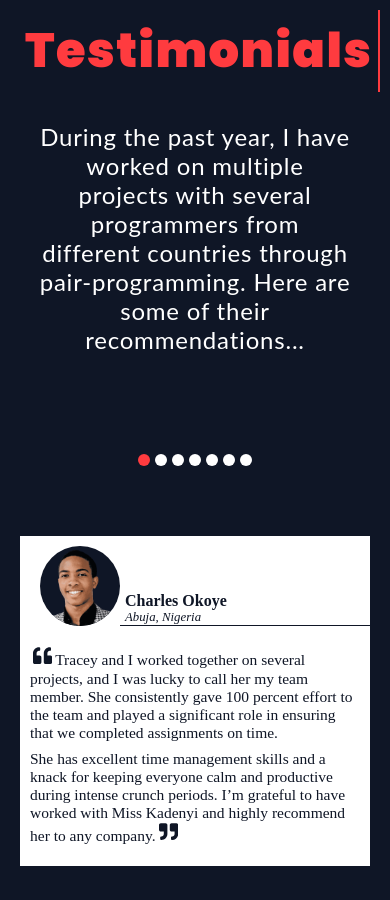
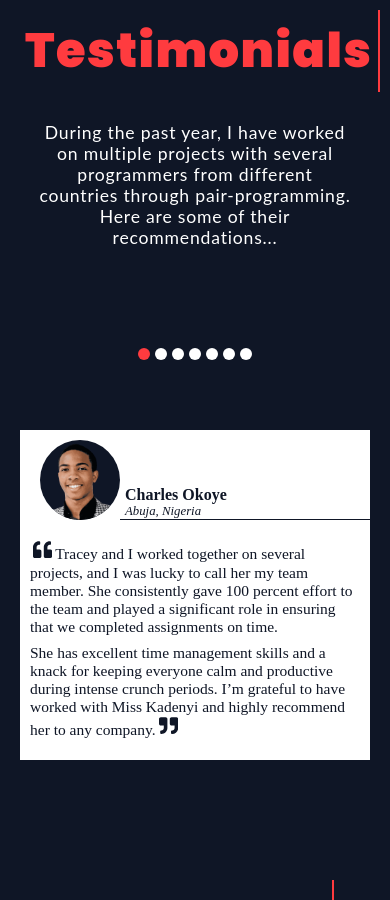
Before and after one commit to trace-kadenyi/portfolio_website, a React (Create React App) app: page / in a window 390 px wide. Shown: the part 3140-4040 px from the top of the page. Built offline with nearby package versions, Linux system fonts and the light colour scheme; the HTML template or start-up script is replaced by a standard one.

Commit message:
Edit intro font-size

```diff
--- a/src/Components/Testimonials/testimonials.css
+++ b/src/Components/Testimonials/testimonials.css
@@ -115,7 +115,7 @@
   justify-content: center;
   align-items: center;
   margin: 30px auto 20px;
-  font-size: 1.5rem;
+  font-size: 1.2rem;
   font-family: "Lato", sans-serif;
 }
 
@@ -123,4 +123,8 @@
   .testimonials_card {
     max-width: 350px;
   }
+
+  .testimonials_intro {
+    font-size: 1.1rem;
+  }
 }
```
